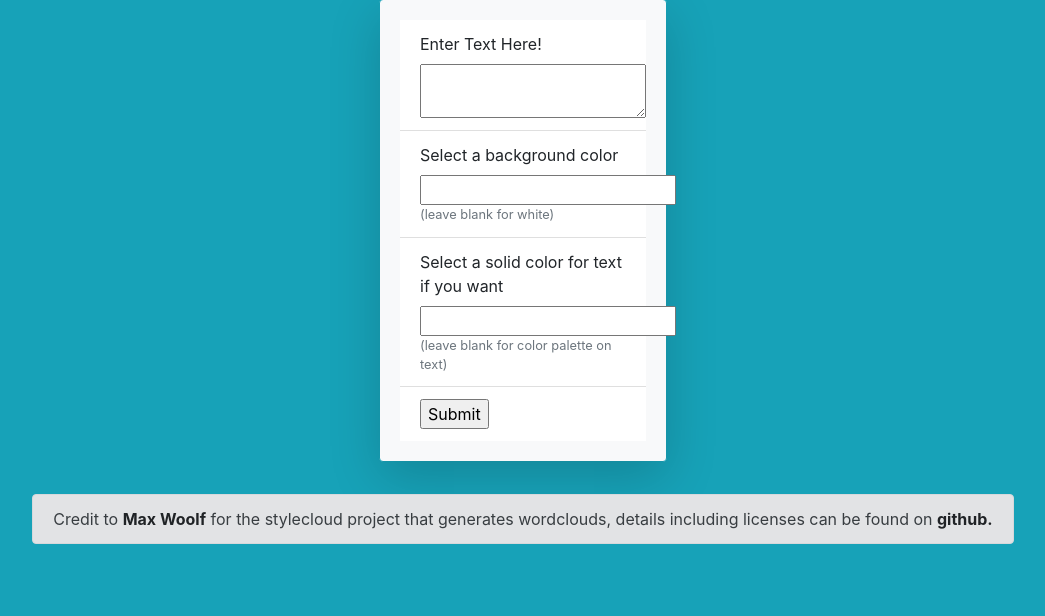
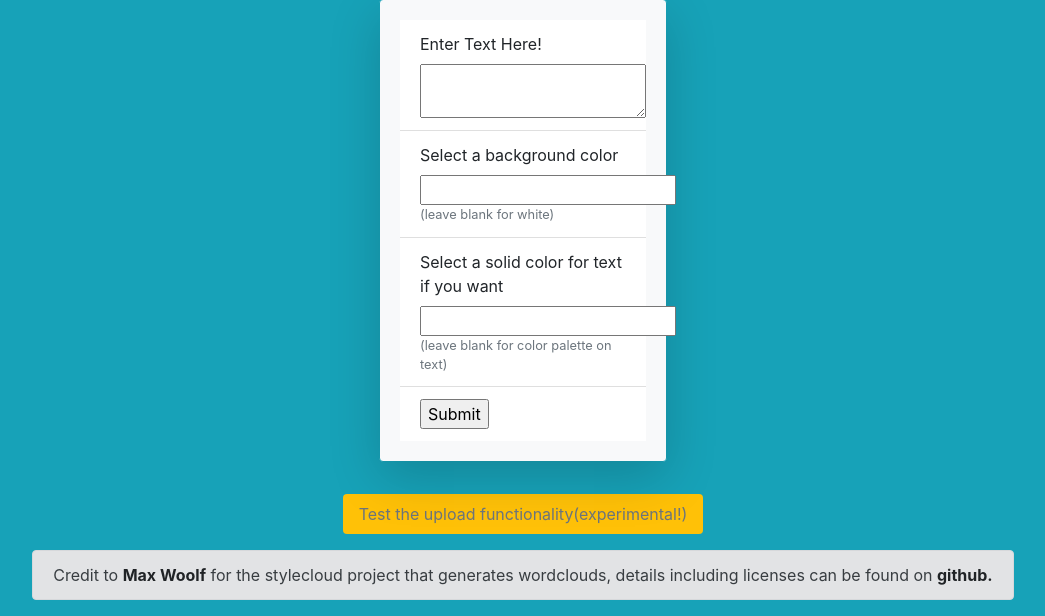
Before and after one commit to MichaelBurak/flaskscloud, a Flask app: page / in a window 1280 px wide. Shown: the part 422-1038 px from the top of the page, without its empty margins (117-1162 px from the left). Before the commit the page ends 966 px from the top, so only its background shows below. Run offline with Flask 2, Linux system fonts and the light colour scheme; some libraries are stand-ins or nearby versions.

Commit message:
upload link front page

```diff
--- a/app.py
+++ b/app.py
@@ -22,6 +22,8 @@ OUTPUT_NAME = "./static/out.png"
 
 
 app.config['SEND_FILE_MAX_AGE_DEFAULT'] = 0
+
+app.config['TEMPLATES_AUTO_RELOAD'] = True
 
 class MyForm(FlaskForm):
     txt =  TextAreaField('Enter Text Here!')
--- a/templates/index.html
+++ b/templates/index.html
@@ -36,6 +36,14 @@
           </div>
         </div>
       </form>
+      <div class="row justify-content-md-center ">
+        <ul class="nav nav-pills">
+          <li class="nav-item">
+            <a class="nav-link active bg-warning text-secondary" href="/upload">Test the upload
+              functionality(experimental!)</a>
+        </ul>
+      </div>
+      <!-- To test the upload functionality(experimental), click <a href="/upload" class="alert-link">here.</a> -->
     </div>
     <div class="row justify-content-md-center ">
 
```
